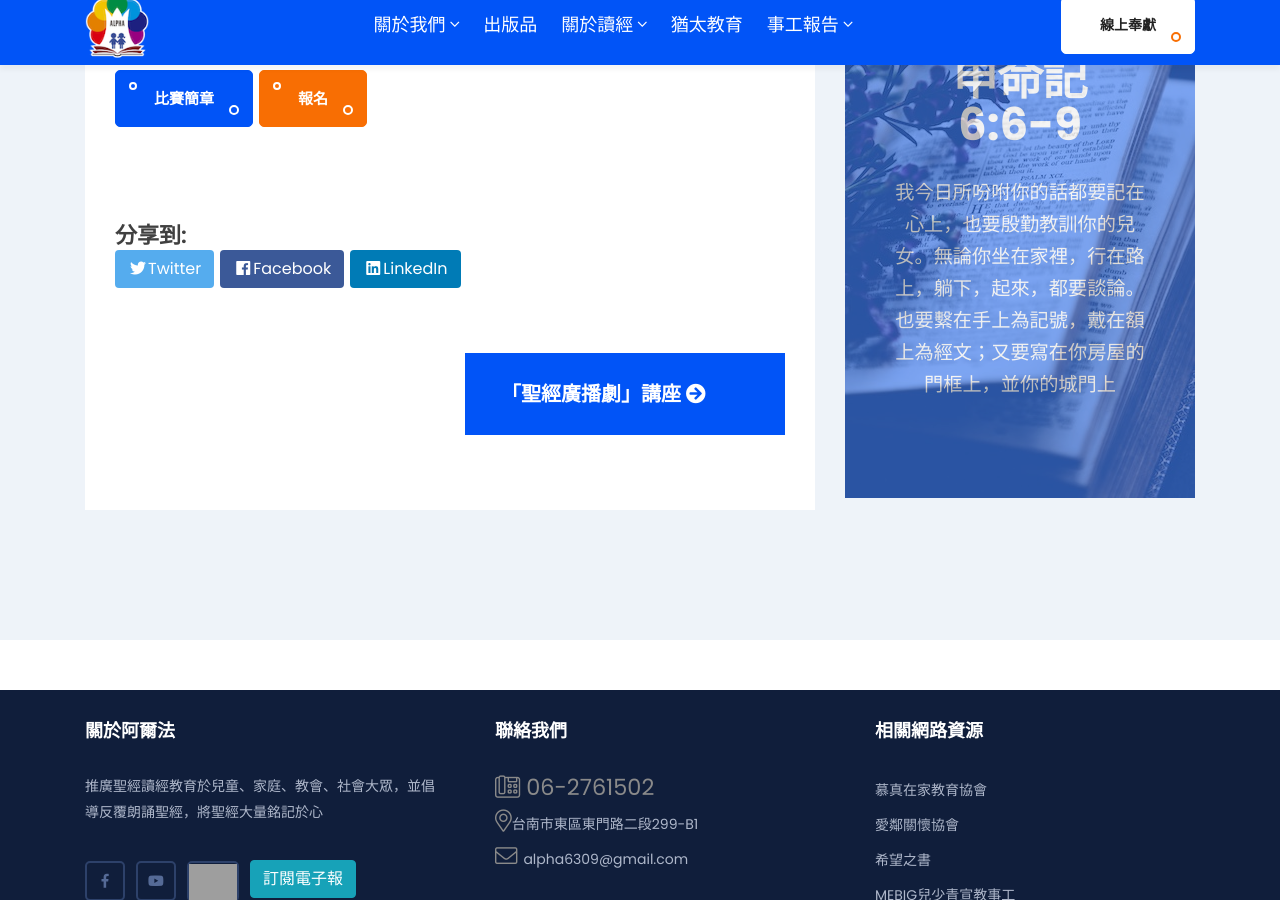
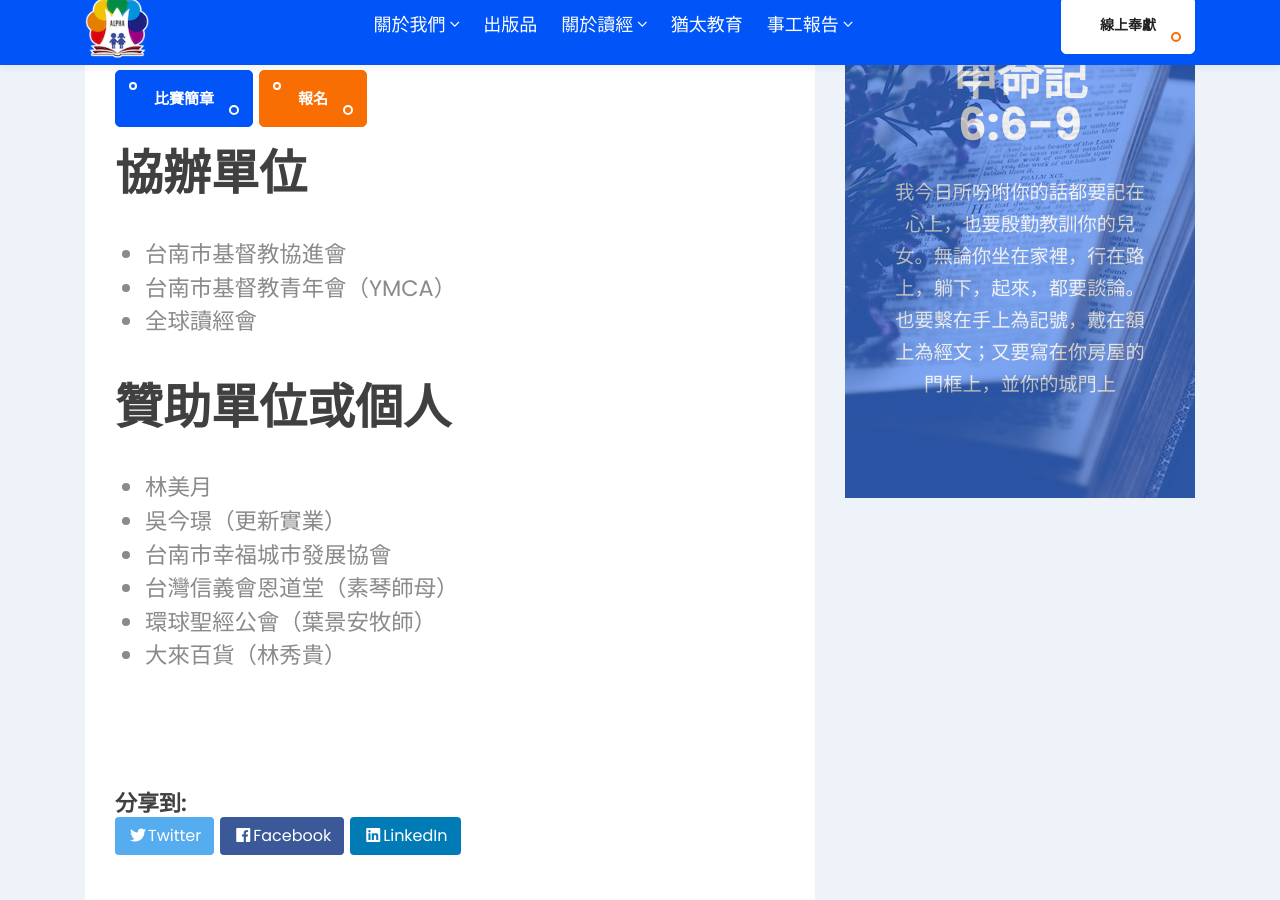
Before and after one commit to alpha6309/website, a Jekyll site: the page built from _posts/2021-08-29-2021聖經朗誦比賽.md, in a window 1280 px wide and 900 px high, scrolled down 987 px. Built offline with Jekyll 4.4.1, drawn with Linux system fonts in a browser that asks for light colours; comment, search, counter and statistics services are not loaded; grey boxes are pictures that could not be loaded.

Commit message:
更新協辦贊助單位

```diff
--- a/_posts/2021-08-29-2021聖經朗誦比賽.md
+++ b/_posts/2021-08-29-2021聖經朗誦比賽.md
@@ -21,3 +21,17 @@ post_image: "news/2021聖經朗誦比賽"
 <a class="main-btn main-btn" href="https://reurl.cc/dxzOVg">比賽簡章</a>
 <a class="main-btn main-btn-2" href="https://reurl.cc/2oM7V6
 ">報名</a>
+
+
+# 協辦單位
+* 台南市基督教協進會
+* 台南市基督教青年會（YMCA）
+* 全球讀經會
+
+# 贊助單位或個人
+* 林美月
+* 吳今璟（更新實業）
+* 台南市幸福城市發展協會
+* 台灣信義會恩道堂（素琴師母）
+* 環球聖經公會（葉景安牧師）
+* 大來百貨（林秀貴）
```
